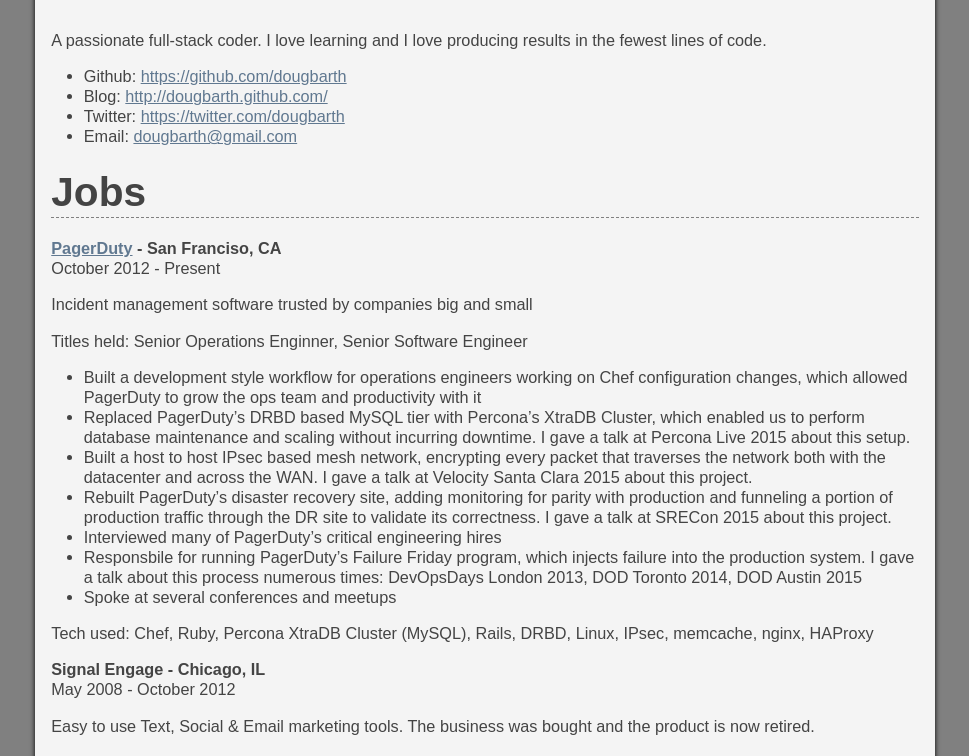
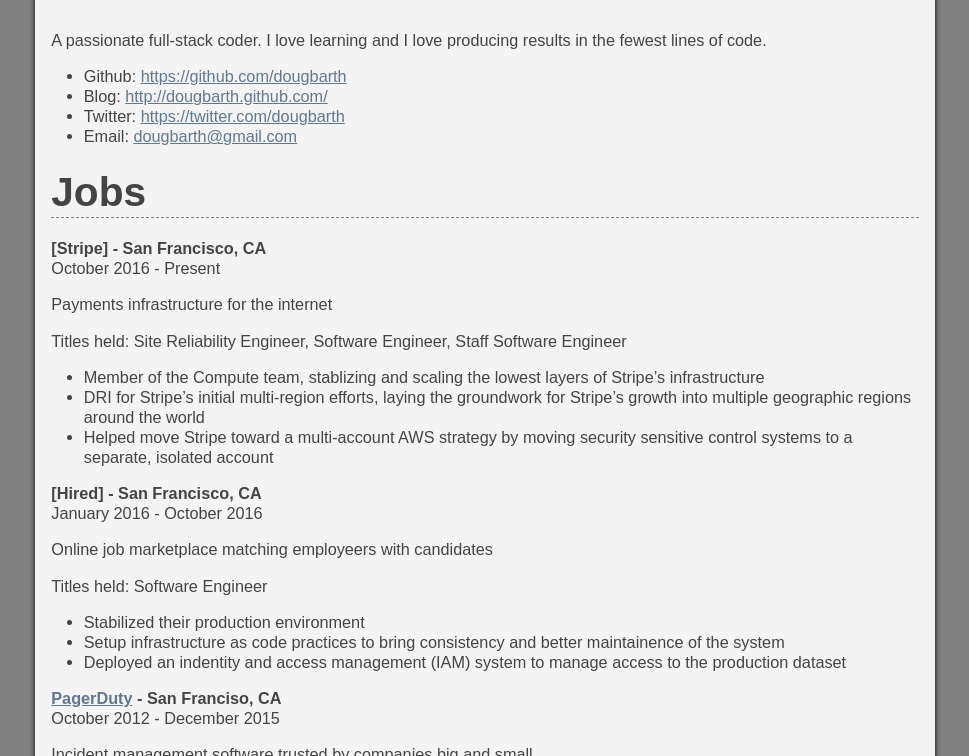
Before and after one commit to dougbarth/dougbarth.github.com, a Jekyll site: the page built from resume.markdown, in a window 1280 px wide and 900 px high, cut to the strip 144-900 px from the top of the window. Shown: the whole strip, without its empty margins (155-1124 px from the left). Built offline with Jekyll 4.4.1, drawn with Linux system fonts in a browser that asks for light colours; nearby versions of some CDN libraries; our own code applies the rules of GitHub Pages for plain Markdown files.

Commit message:
Updated resume

```diff
--- a/resume.markdown
+++ b/resume.markdown
@@ -15,9 +15,33 @@
 Jobs
 ------------
 
+### [Stripe] - San Francisco, CA
+
+October 2016 - Present
+
+Payments infrastructure for the internet
+
+Titles held: Site Reliability Engineer, Software Engineer, Staff Software Engineer
+
+* Member of the Compute team, stablizing and scaling the lowest layers of Stripe's infrastructure
+* DRI for Stripe's initial multi-region efforts, laying the groundwork for Stripe's growth into multiple geographic regions around the world
+* Helped move Stripe toward a multi-account AWS strategy by moving security sensitive control systems to a separate, isolated account
+
+### [Hired] - San Francisco, CA
+
+January 2016 - October 2016
+
+Online job marketplace matching employeers with candidates
+
+Titles held: Software Engineer
+
+* Stabilized their production environment
+* Setup infrastructure as code practices to bring consistency and better maintainence of the system
+* Deployed an indentity and access management (IAM) system to manage access to the production dataset
+
 ### [PagerDuty] - San Franciso, CA
 
-October 2012 - Present
+October 2012 - December 2015
 
 Incident management software trusted by companies big and small
 
```
